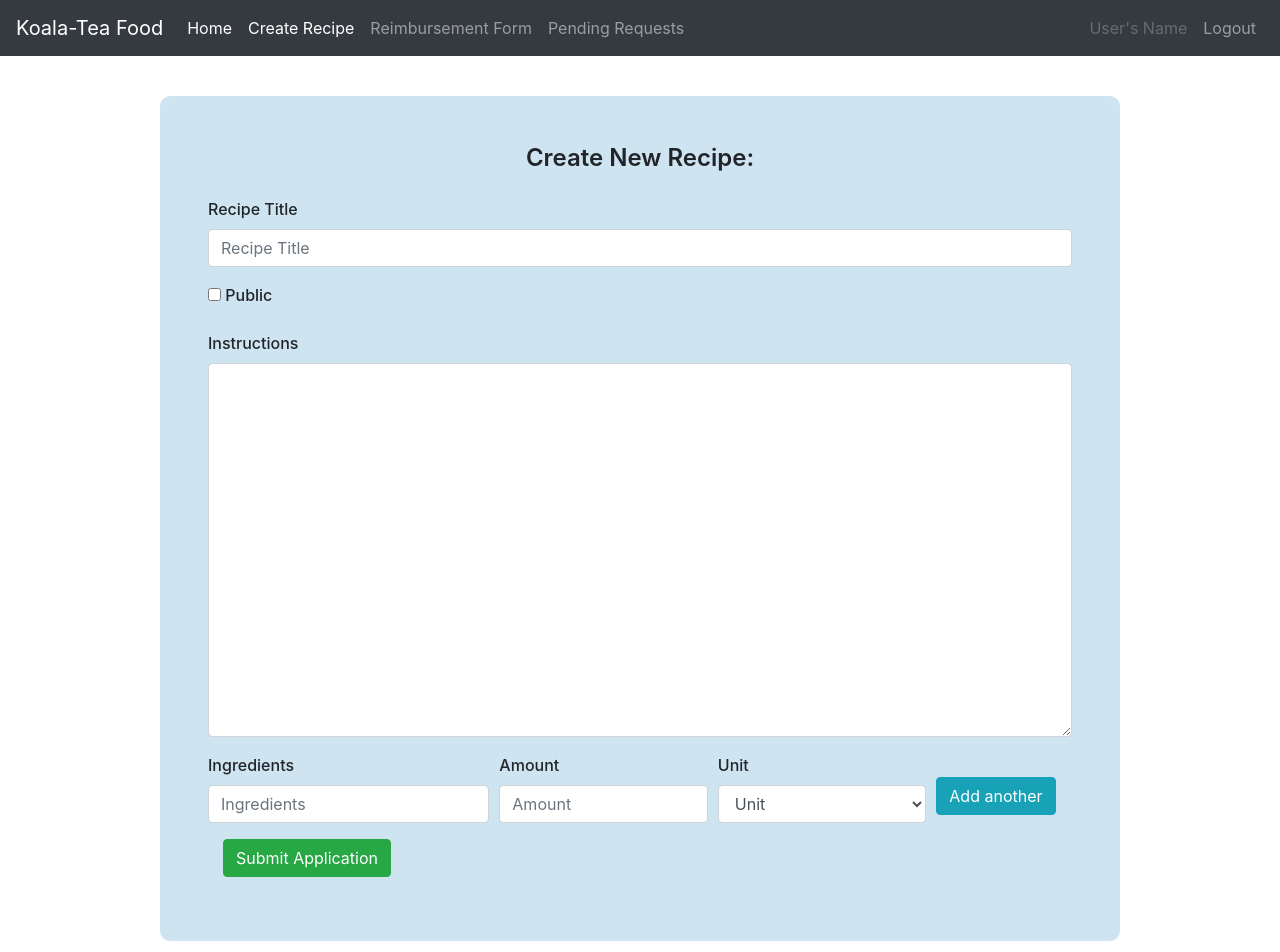
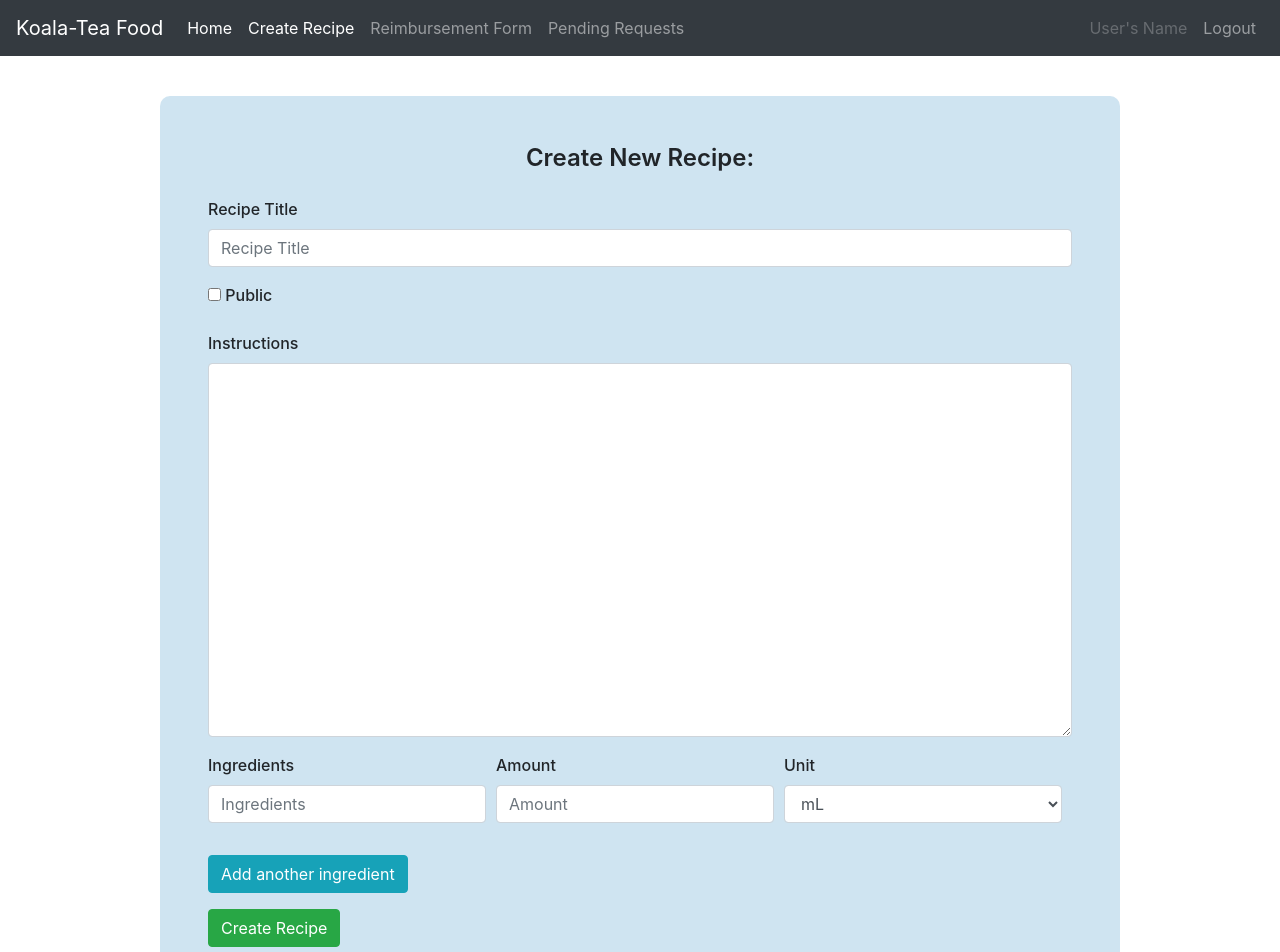
Before and after one commit to th3alchemist/Koala-Tea, an Angular app in the folder src/main/webapp/Koala-Tea-WebApp/: page /create-recipe in a window 1280 px wide. Shown: the top 952 px of the page. Built offline with nearby package versions, Linux system fonts and the light colour scheme.

Commit message:
pushing create recipe page

```diff
--- a/src/main/webapp/Koala-Tea-WebApp/src/app/components/create-recipe/create-recipe.component.html
+++ b/src/main/webapp/Koala-Tea-WebApp/src/app/components/create-recipe/create-recipe.component.html
@@ -25,34 +25,31 @@
                     </div>
                 </div>
                 <div id="ingredient_block" class="form-row">
+                    <div id="item" class="form-group form-row col-md-12">
                         <div class="form-group col-md-4">
                             <label for="ingredients">Ingredients</label>
-                        <input type="text" class="form-control" id="ingredients" placeholder="Ingredients">
+                            <input type="text" class="form-control" name="ingredient" id="ingredients" placeholder="Ingredients">
                         </div>
-                    <div class="form-group col-md-3">
+                        <div class="form-group col-md-4">
                             <label for="amount">Amount</label>
-                        <input type="number" class="form-control" id="amount" placeholder="Amount">
+                            <input type="number" class="form-control" name="amount" id="amount" placeholder="Amount">
                         </div>
-                    <div class="form-group col-md-3">
+                        <div class="form-group col-md-4">
                             <label for="unit">Unit</label>
                             <select id="unit" name="unit" class="form-control">
-                            <option value="1">Unit</option>
-                            <option value="1">Unit</option>
-                            <option value="1">Unit</option>
-                            <option value="1">Unit</option>
-                            <option value="1">Unit</option>
-                            <option value="1">Unit</option>
+                                <option *ngFor="let u of units" value="1">{{u}}</option>
                             </select>
                         </div>
-                    <div class="form-group col-md-2">
-                        <br>
-                        <button type="button" id="addAnother" class="btn btn-info pull-right">Add another</button>
                     </div>
                 </div>
-
-                <div class="form-row col-md-12">
+                <div class="form-row">
                     <div class="form-group col-md-12">
-                    <button type="submit" class="btn btn-success pull-right">Submit Application</button>
+                        <button (click)="addAnother()" type="button" id="addAnother" class="btn btn-info pull-left">Add another ingredient</button>
+                    </div>
+                </div>
+                <div class="form-row">
+                    <div class="form-group col-md-12">
+                        <button type="submit" class="btn btn-success pull-right">Create Recipe</button>
                     </div>
                 </div>
             </form>
--- a/src/main/webapp/Koala-Tea-WebApp/src/app/components/create-recipe/create-recipe.component.ts
+++ b/src/main/webapp/Koala-Tea-WebApp/src/app/components/create-recipe/create-recipe.component.ts
@@ -12,5 +12,68 @@ export class CreateRecipeComponent implements OnInit {
   ngOnInit() {
   }
 
+  units: String[] = ["mL", "cup", "teaspoon", "tablespoon"];
+
+
+
+
+  addAnother(){
+    let field = document.getElementById('ingredient_block');
+    let div = document.createElement('div');
+    div.setAttribute("class", "form-group form-row col-md-12");
+    //INGREDIENT INPUT
+    let div1 = document.createElement('div');
+    div1.setAttribute("class", "form-group col-md-4");
+    let label1 = document.createElement('label');
+    label1.setAttribute("for", "ingredients");
+    label1.innerHTML = "Ingredient";
+    let input1 = document.createElement('input');
+    input1.setAttribute("type", "text");
+    input1.setAttribute("class", "form-control");
+    input1.setAttribute("id", "ingredients");
+    input1.setAttribute("placeholder", "Ingredients");
+    input1.setAttribute("name", "ingredient");
+    div1.appendChild(label1);
+    div1.appendChild(input1);
+    //AMOUNT INPUT
+    let div2 = document.createElement('div');
+    div2.setAttribute("class", "form-group col-md-4");
+    let label2 = document.createElement('label');
+    label2.setAttribute("for", "amount");
+    label2.innerHTML = "Amount";
+    let input2 = document.createElement('input');
+    input2.setAttribute("type", "text");
+    input2.setAttribute("class", "form-control");
+    input2.setAttribute("id", "amount");
+    input2.setAttribute("placeholder", "Amount");
+    input1.setAttribute("name", "amount");
+    div2.appendChild(label2);
+    div2.appendChild(input2);
+    //UNIT INPUT
+    let div3 = document.createElement('div');
+    div3.setAttribute("class", "form-group col-md-4");
+    let label3 = document.createElement('label');
+    label3.setAttribute("for", "unit");
+    label3.innerHTML = "Unit";
+    let input3 = document.createElement('select');
+    input3.setAttribute("id", "unit");
+    input3.setAttribute("name", "unit");
+    input3.setAttribute("class", "form-control");
+    for(var i = 0; i < this.units.length; i++){
+      let option = document.createElement('option');
+      option.value = i.toString();
+      option.innerText = this.units[i].toString();
+      input3.appendChild(option);
+    }
+    div3.appendChild(label3);
+    div3.appendChild(input3);
+
+    div.appendChild(div1);
+    div.appendChild(div2);
+    div.appendChild(div3);
+
+    field.appendChild(div);
+
+  }
 
 }
```
Lines whose indentation alone changed are shown as unchanged.
